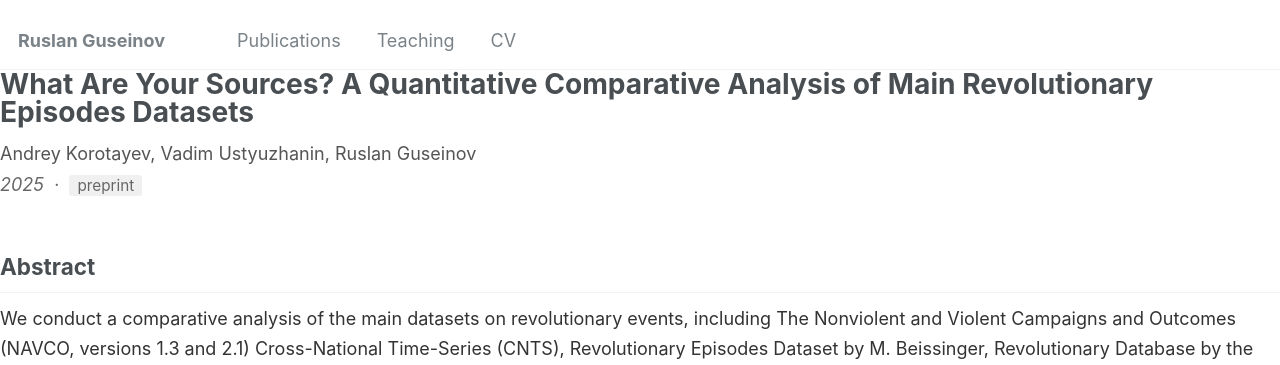
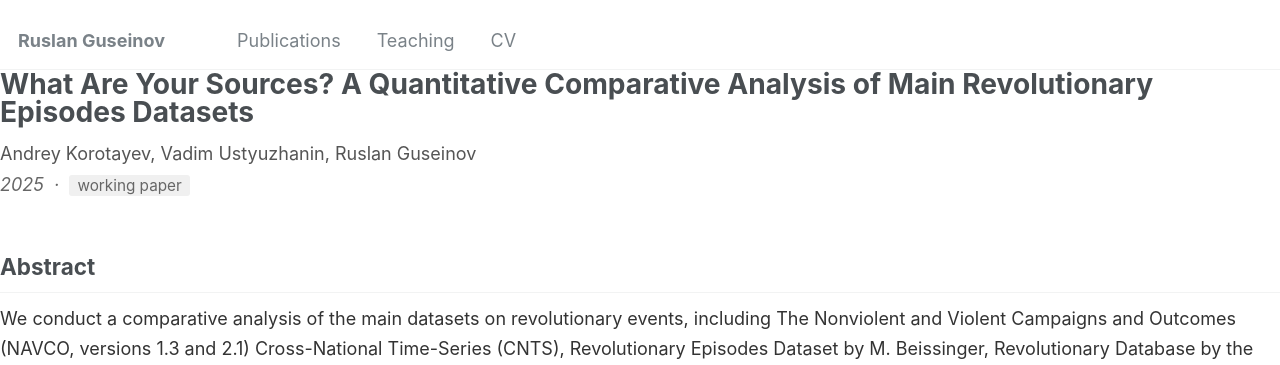
Before and after one commit to rguseinov/rguseinov.github.io, a Jekyll site: the page built from _publications/2025-01-korotayev2025sources.md, in a window 1280 px wide and 900 px high. Shown: the top 365 px of the window. Built offline with Jekyll 4.4.1, drawn with Linux system fonts in a browser that asks for light colours.

Commit message:
Add/update publication: 2025-01-korotayev2025sources.md

```diff
--- a/_publications/2025-01-korotayev2025sources.md
+++ b/_publications/2025-01-korotayev2025sources.md
@@ -7,7 +7,7 @@ excerpt: "We conduct a comparative analysis of the main datasets on revolutionar
 date: 2025-01-01
 venue: ""
 authors: "Andrey Korotayev, Vadim Ustyuzhanin, Ruslan Guseinov"
-pub_type: "preprint"
+pub_type: "working paper"
 abstract: "We conduct a comparative analysis of the main datasets on revolutionary events, including The Nonviolent and Violent Campaigns and Outcomes (NAVCO, versions 1.3 and 2.1) Cross-National Time-Series (CNTS), Revolutionary Episodes Dataset by M. Beissinger, Revolutionary Database by the HSE University (CSRA) and Historical Regime Data (HRD). To compare these sources systematically, we develop several complementary empirical instruments designed to identify and interpret differences across datasets. We show that, although the datasets are not fully equivalent and rely on somewhat different operationalisations, definitions and coding procedures, these differences usually concern event boundaries and the inclusion of borderline cases rather than the results of cross-national quantitative analysis. Across the major sources, we recover similar temporal and spatial distributions of events and broadly the same structural predictors. We therefore argue that, while these datasets are not conceptually identical, they are empirically highly convergent for many comparative purposes."
 preview: "korotayev2025sources.png"
 ---
```
